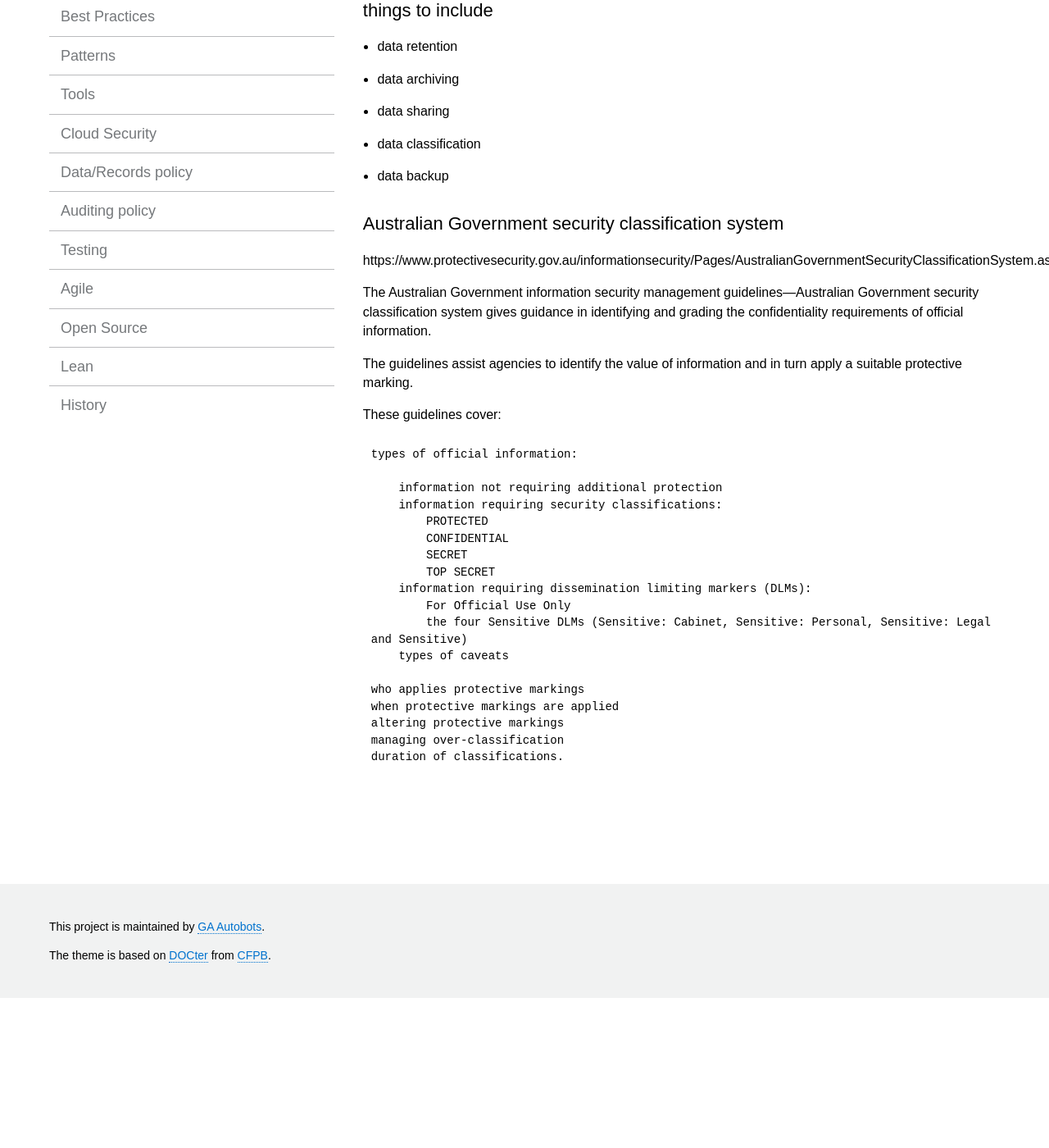
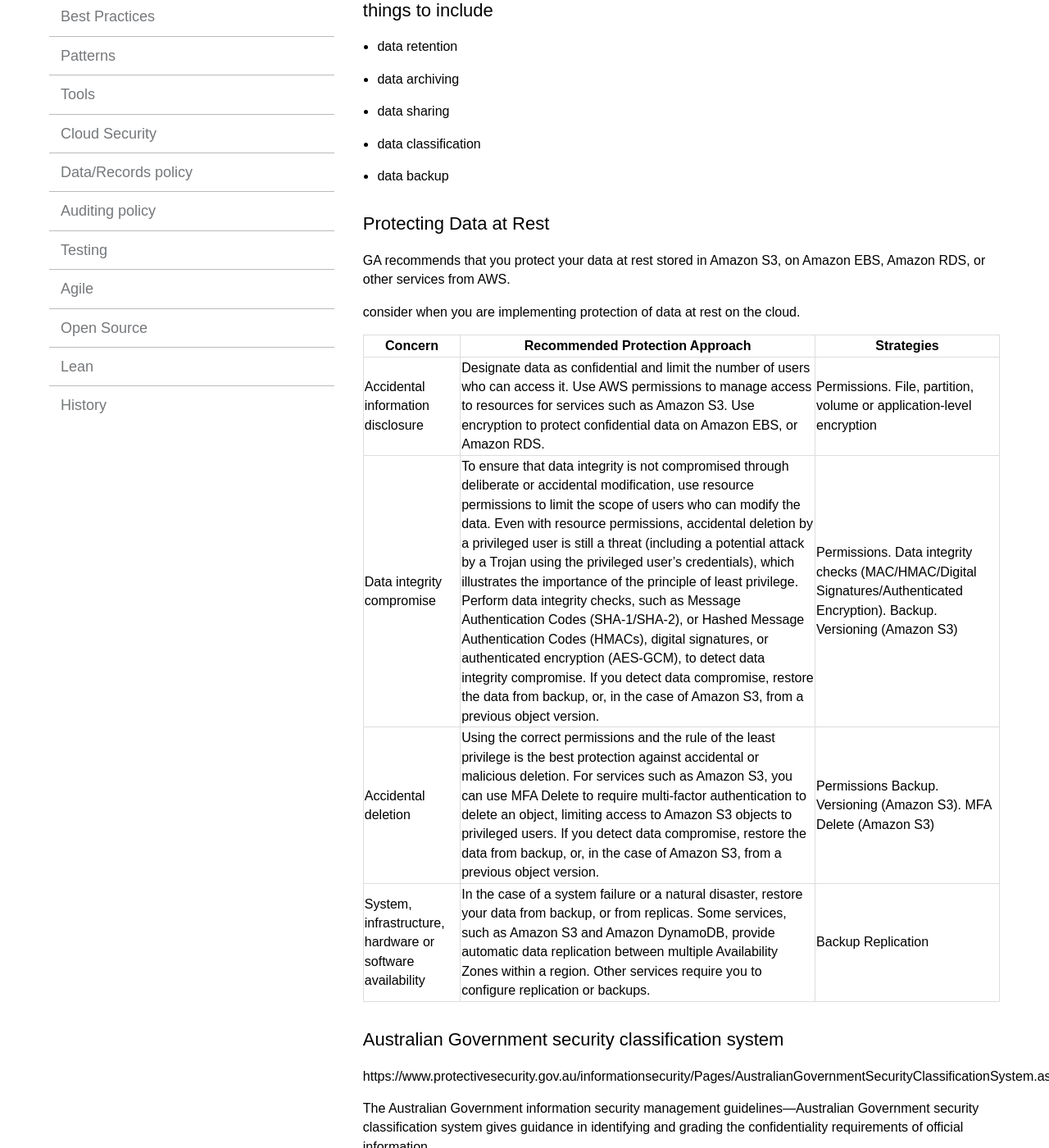
Before and after one commit to GeoscienceAustralia/cloud, a Jekyll site: the page built from docs/_pages/data_index.md, in a window 1280 px wide and 1400 px high, scrolled down 239 px. Shown: the whole window at 82% size. Built offline with Jekyll 4.4.1, drawn with Linux system fonts in a browser that asks for light colours; before the commit the page ends 1456 px from its top, so only the background shows below that.

Commit message:
Update data_index.md

```diff
--- a/docs/_pages/data_index.md
+++ b/docs/_pages/data_index.md
@@ -10,6 +10,18 @@ permalink: data_index.html
 * data sharing
 * data classification
 * data backup
+
+<h2>Protecting Data at Rest</h2>
+GA recommends that you protect your data at rest stored in Amazon S3, on Amazon EBS, Amazon RDS, or other services from AWS.
+
+consider when you are implementing protection of data at rest on the cloud.
+
+| Concern | Recommended Protection Approach | Strategies |
+| --- | --- | --- |
+| Accidental information disclosure | Designate data as confidential and limit the number of users who can access it. Use AWS permissions to manage access to resources for services such as Amazon S3. Use encryption to protect confidential data on Amazon EBS, or Amazon RDS. |Permissions. File, partition, volume or application-level encryption  |
+| Data integrity compromise | To ensure that data integrity is not compromised through deliberate or accidental modification, use resource permissions to limit the scope of users who can modify the data. Even with resource permissions, accidental deletion by a privileged user is still a threat (including a potential attack by a Trojan using the privileged user’s credentials), which illustrates the importance of the principle of least privilege. Perform data integrity checks, such as Message Authentication Codes (SHA-1/SHA-2), or Hashed Message Authentication Codes (HMACs), digital signatures, or authenticated encryption (AES-GCM), to detect data integrity compromise. If you detect data compromise, restore the data from backup, or, in the case of Amazon S3, from a previous object version. | Permissions. Data integrity checks (MAC/HMAC/Digital Signatures/Authenticated Encryption). Backup. Versioning (Amazon S3) |
+| Accidental deletion | Using the correct permissions and the rule of the least privilege is the best protection against accidental or malicious deletion. For services such as Amazon S3, you can use MFA Delete to require multi-factor authentication to delete an object, limiting access to Amazon S3 objects to privileged users. If you detect data compromise, restore the data from backup, or, in the case of Amazon S3, from a previous object version. | Permissions Backup. Versioning (Amazon S3). MFA Delete (Amazon S3) |
+| System, infrastructure, hardware or software availability | In the case of a system failure or a natural disaster, restore your data from backup, or from replicas. Some services, such as Amazon S3 and Amazon DynamoDB, provide automatic data replication between multiple Availability Zones within a region. Other services require you to configure replication or backups. | Backup Replication |
 
 
 <h2>Australian Government security classification system</h2>
```
